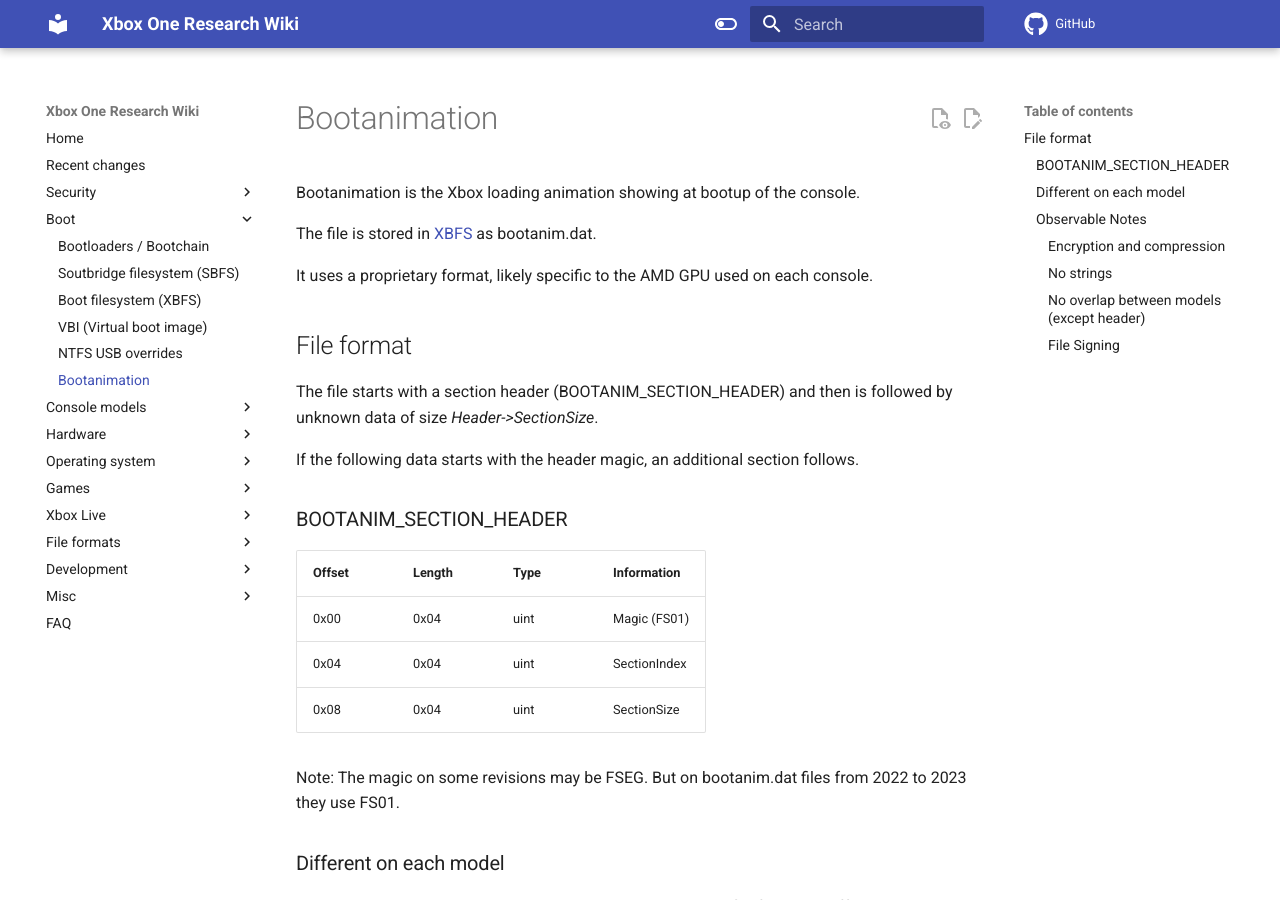
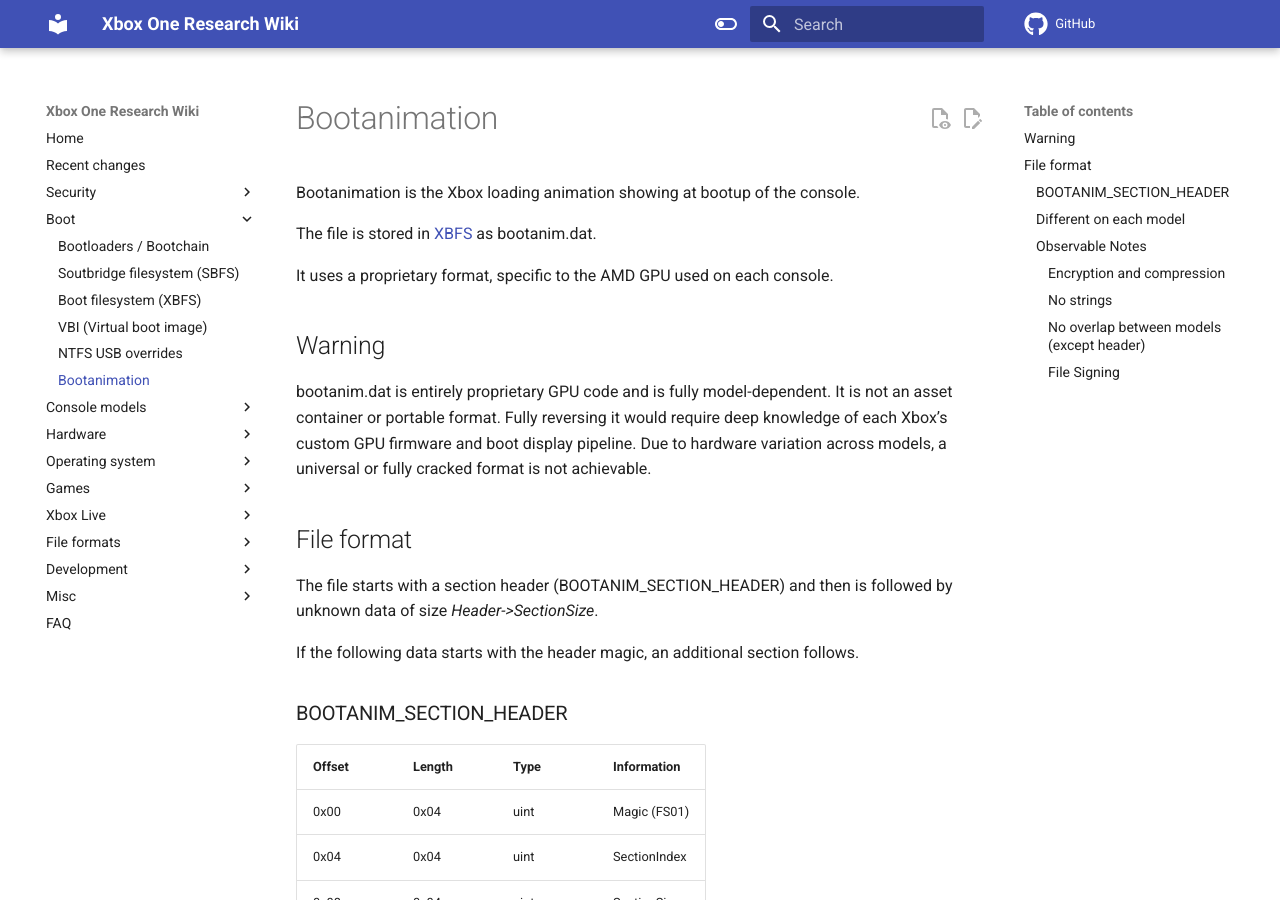
Before and after one commit to xboxoneresearch/wiki, an MkDocs documentation site: the page built from docs/boot/bootanimation.md, in a window 1280 px wide and 900 px high. Built offline with MkDocs 1.6.1 and Material for MkDocs 9.7.7, drawn with Linux system fonts in a browser that asks for light colours; comment, search, counter and statistics services are not loaded.

Commit message:
A quick warning for people trying to make their own bootanim.dat

```diff
--- a/docs/boot/bootanimation.md
+++ b/docs/boot/bootanimation.md
@@ -3,7 +3,10 @@
 
 The file is stored in [XBFS](xbox-boot-file-system.md) as bootanim.dat.
 
-It uses a proprietary format, likely specific to the AMD GPU used on each console.
+It uses a proprietary format, specific to the AMD GPU used on each console.
+
+## Warning
+bootanim.dat is entirely proprietary GPU code and is fully model-dependent. It is not an asset container or portable format. Fully reversing it would require deep knowledge of each Xbox’s custom GPU firmware and boot display pipeline. Due to hardware variation across models, a universal or fully cracked format is not achievable.
 
 ## File format
 The file starts with a section header (BOOTANIM_SECTION_HEADER) and then is followed by unknown data of
```
